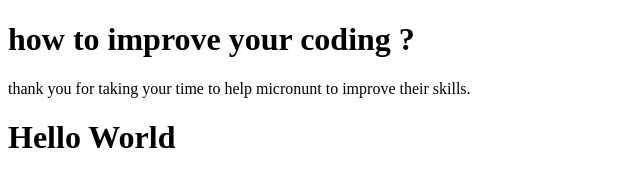
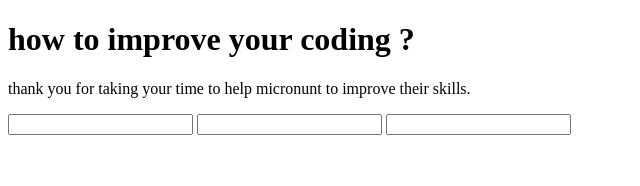
Before and after one commit to Mofuhidy/Himanshu-Moha, a plain HTML site: page index.html in a window 1280 px wide. Shown: the whole page, without its empty margins (0-640 px from the left). Drawn offline with Linux system fonts and the light colour scheme.

Commit message:
added the feaures from 3 to 7

```diff
--- a/index.html
+++ b/index.html
@@ -11,20 +11,12 @@
   <script src="https://cdn.freecodecamp.org/testable-projects-fcc/v1/bundle.js"></script>
   <h1 id="title">how to improve your coding ?</h1>
   <p id="description">thank you for taking your time to help micronunt to improve their skills.</p>
-  <!--
 
-    Hello Camper!
-
-    For now, the test suite only works in Chrome!
-    Please read the README below in the JS Editor before beginning.
-    Feel free to delete this message once you have read it.
-    Good luck and Happy Coding!
-
-    - The freeCodeCamp Team
-
-    -->
-
-  <h1>Hello World</h1>
+  <form id="survey-form">
+    <input id="name" type="text">
+    <input id="email" type="email">
+    <input id="number" type="number">
+  </form>
 
   <script src="js/index.js"></script>
 </body>
```
